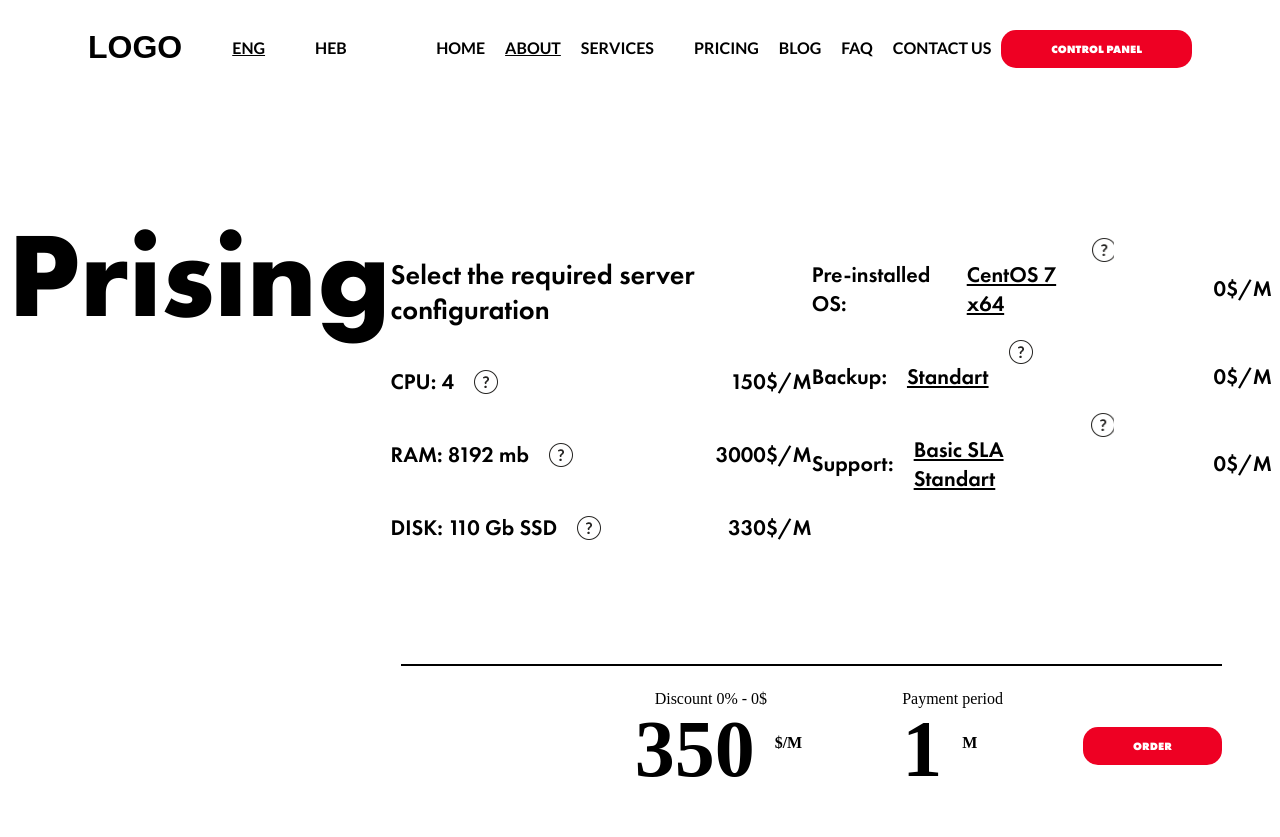
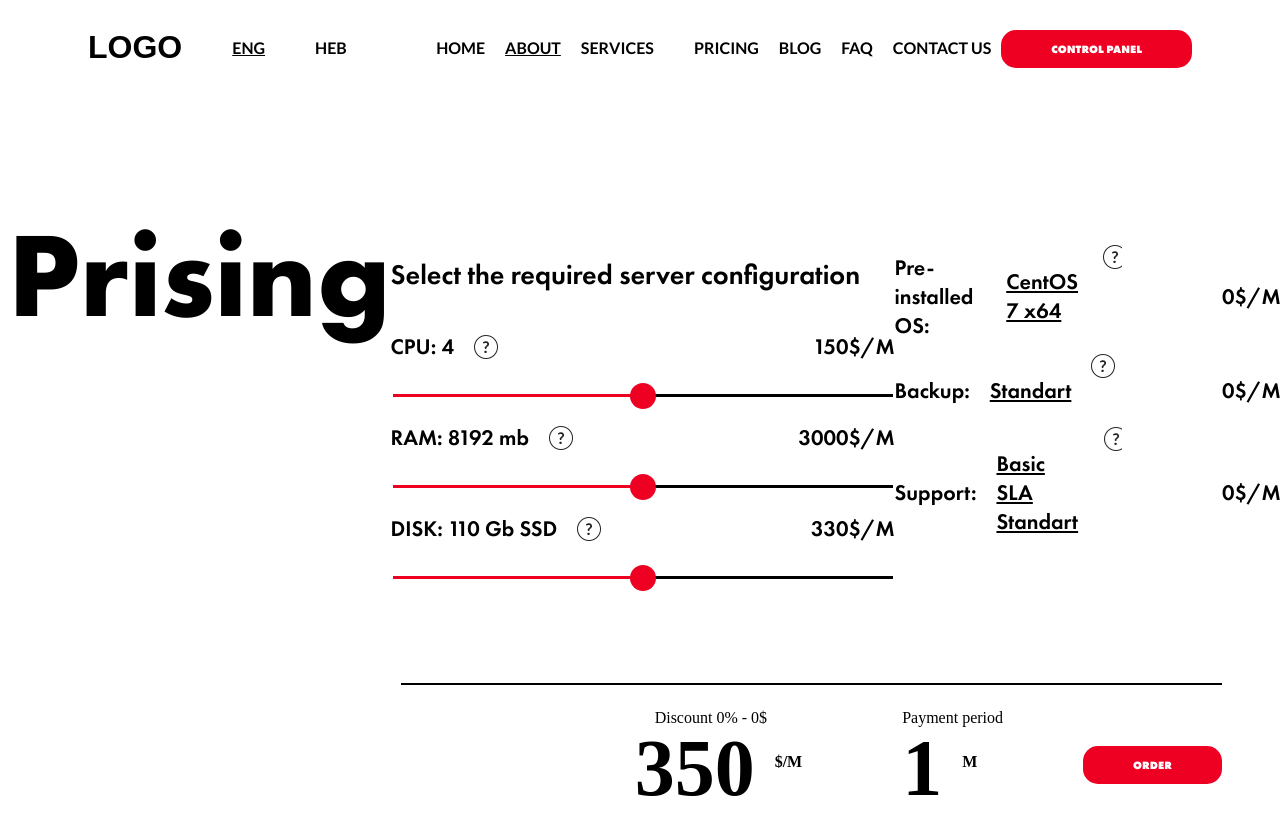
Before and after one commit to Yeezy2277/tttt, a website: page Pricing.html in a window 1280 px wide. Drawn offline with nearby package versions, Linux system fonts and the light colour scheme; files whose address does not match are found by name.

Commit message:
edited range

```diff
--- a/Pricing.html
+++ b/Pricing.html
@@ -27,7 +27,9 @@
                     </div>
                     <p>150$/M</p>
                 </div>
-                <Range/>
+                <div class="range1">
+                    <Range/>
+                </div>
                 <div class="configText">
                     <div class="configText__item">
                         <p>RAM: 8192 mb</p>
@@ -35,7 +37,9 @@
                     </div>
                     <p>3000$/M</p>
                 </div>
-                <Range/>
+                <div class="range2">
+                    <Range/>
+                </div>
                 <div class="configText">
                     <div class="configText__item">
                         <p>DISK: 110 Gb SSD</p>
@@ -43,7 +47,9 @@
                     </div>
                     <p>330$/M</p>
                 </div>
-                <Range/>
+                <div class="range3">
+                    <Range/>
+                </div>
             </div>
             <div class="os">
                 <div class="osText">
@@ -107,6 +113,9 @@
     <script src="./Components/Header/Header.js"></script>
 	<script>
         ReactDOM.render(React.createElement(Header, null), document.getElementById('header'));
+        ReactDOM.render(React.createElement(Range, null), document.querySelector('.range1'));
+        ReactDOM.render(React.createElement(Range, null), document.querySelector('.range2'));
+        ReactDOM.render(React.createElement(Range, null), document.querySelector('.range3'));
     </script>
 
   </body>
```
